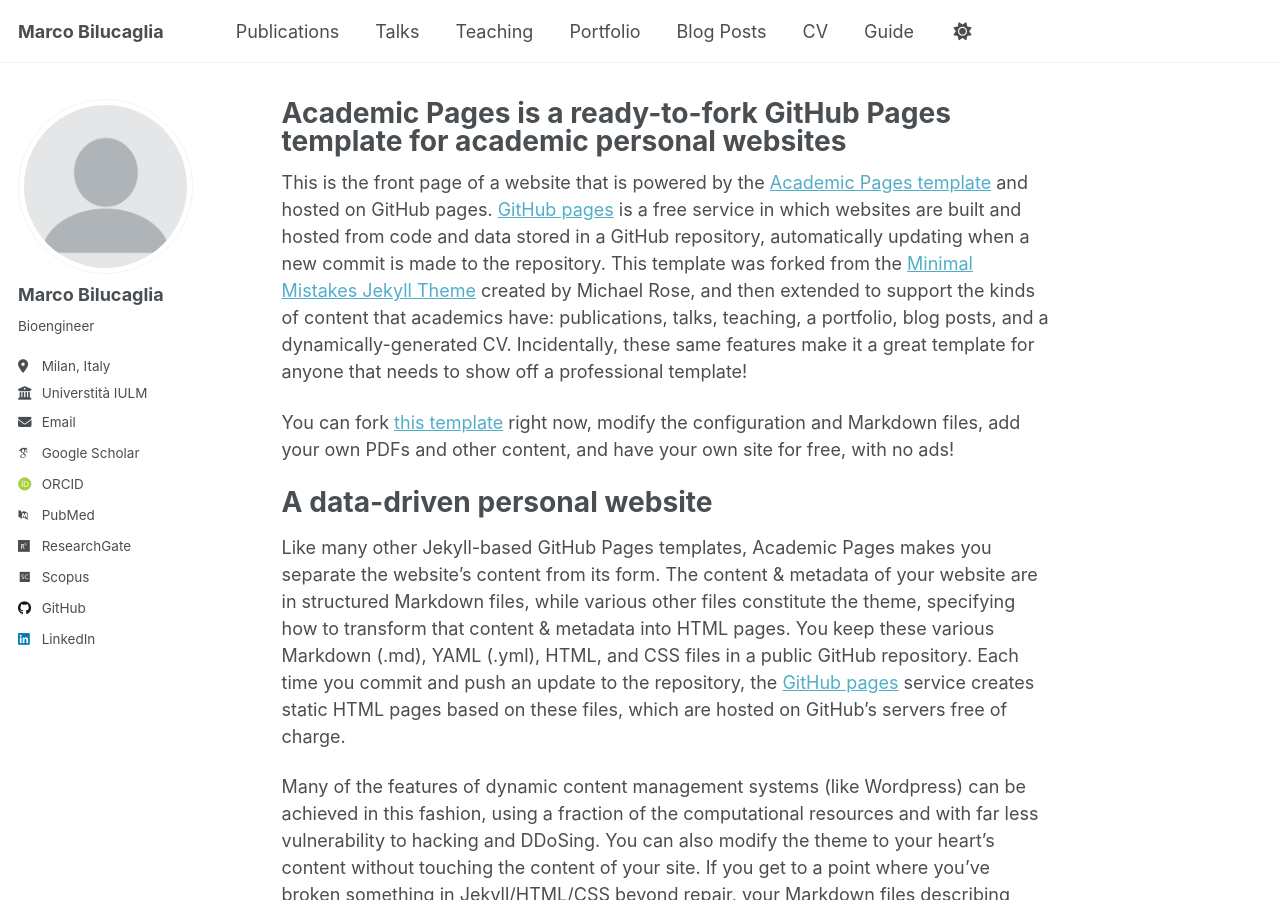
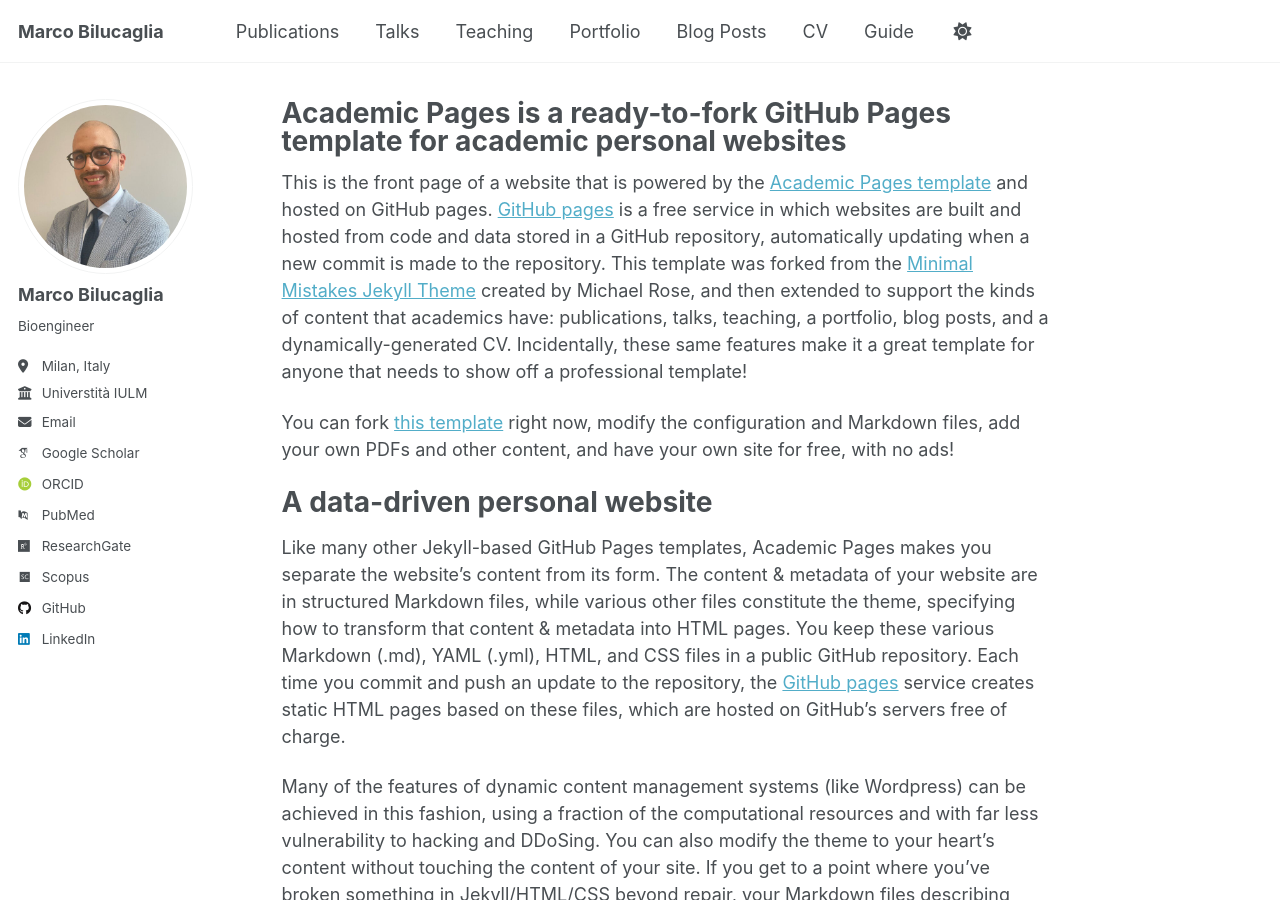
Before and after one commit to mbilucaglia/mbilucaglia.github.io, a Jekyll site: the page built from _pages/about.md, in a window 1280 px wide and 900 px high. Built offline with Jekyll 4.4.1, drawn with Linux system fonts in a browser that asks for light colours; some web fonts are replaced; a script that is not in the unit is left out.

Commit message:
Update _config.yml

```diff
--- a/_config.yml
+++ b/_config.yml
@@ -23,7 +23,7 @@
 #               Additional customization can be done by editing /_includes/author-profile.html
 author:
   # Biographic information
-  avatar           : "profile.png"
+  avatar           : "Marco-Bilucaglia.png"
   name             : "Marco Bilucaglia"
   pronouns         : # example: "she/her"
   bio              : "Bioengineer"
```
